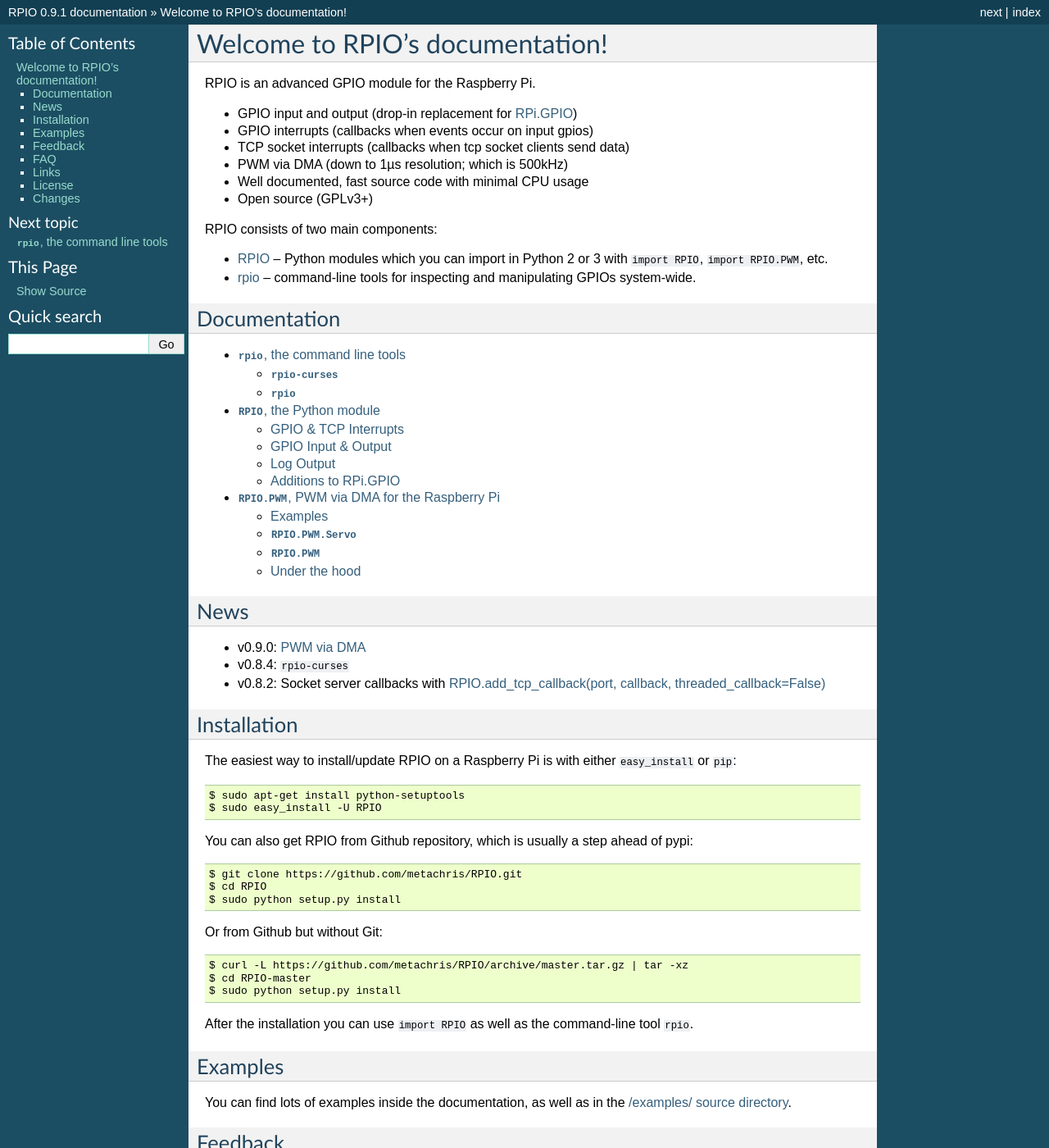
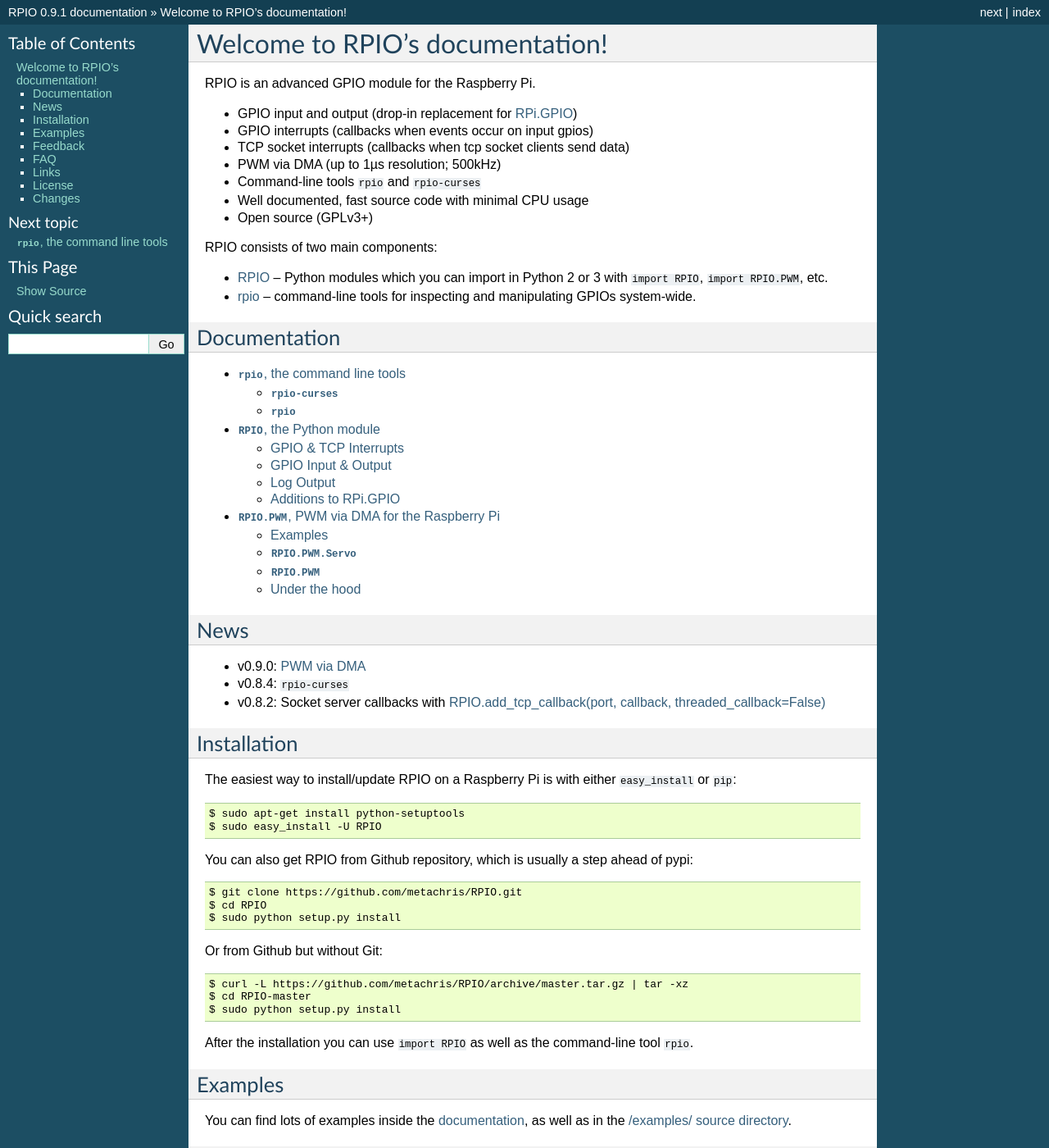
Before and after one commit to metachris/RPIO, a Sphinx documentation site: the page built from documentation/source/index.rst, in a window 1280 px wide and 1400 px high. Shown: the whole window at 82% size. Built offline with Sphinx 7.4.7, drawn with Linux system fonts in a browser that asks for light colours.

```diff
--- a/documentation/source/index.rst
+++ b/documentation/source/index.rst
@@ -6,7 +6,8 @@ RPIO is an advanced GPIO module for the Raspberry Pi.
 * GPIO input and output (drop-in replacement for `RPi.GPIO <http://pypi.python.org/pypi/RPi.GPIO>`_)
 * GPIO interrupts (callbacks when events occur on input gpios)
 * TCP socket interrupts (callbacks when tcp socket clients send data)
-* PWM via DMA (down to 1µs resolution; which is 500kHz)
+* PWM via DMA (up to 1µs resolution; 500kHz)
+* Command-line tools ``rpio`` and ``rpio-curses``
 * Well documented, fast source code with minimal CPU usage
 * Open source (GPLv3+)
 
@@ -63,7 +64,7 @@ After the installation you can use ``import RPIO`` as well as the command-line t
 Examples
 --------
 
-You can find lots of examples inside the documentation, as well as in the `/examples/ source directory <https://github.com/metachris/RPIO/tree/master/examples>`_.
+You can find lots of examples inside the `documentation <http://pythonhosted.org/RPIO>`_, as well as in the `/examples/ source directory <https://github.com/metachris/RPIO/tree/master/examples>`_.
 
 
 Feedback
```
Also changed, not shown: README.rst (+3 -4 lines).
